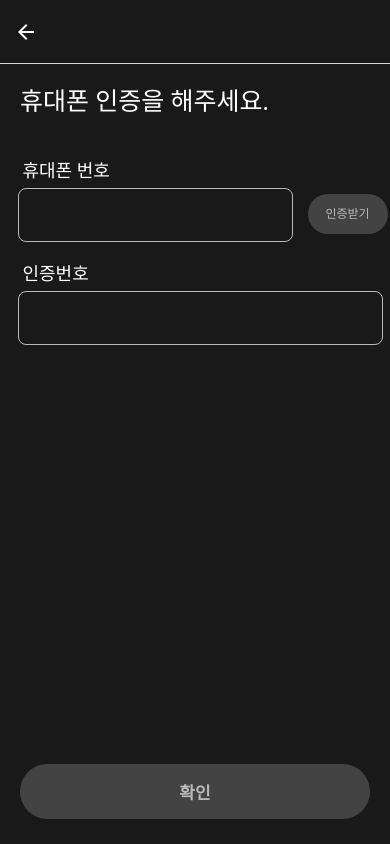
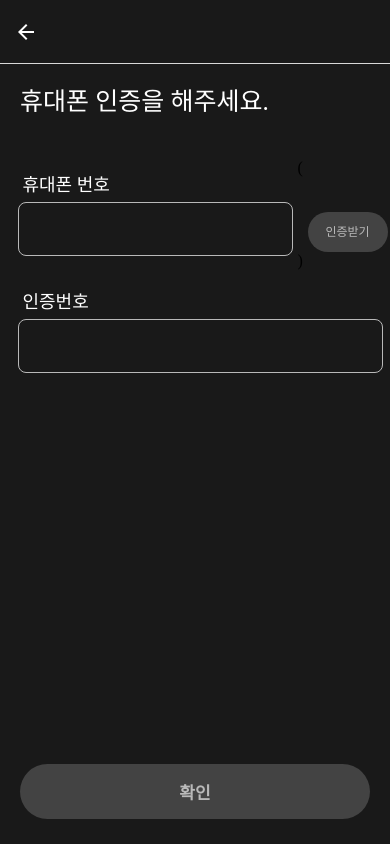
Before and after one commit to teamOpener/OpenOff-Client, a React Native app: screen /PhoneCertification in a window 390 px wide. Built offline with nearby package versions, Linux system fonts and the light colour scheme; what react-native-calendars, react-native-permissions would draw is missing.

Commit message:
✨ feat: phoneAuthButton 태그축소

```diff
--- a/src/components/authorize/buttons/PhoneAuthButton/PhoneAuthButton.tsx
+++ b/src/components/authorize/buttons/PhoneAuthButton/PhoneAuthButton.tsx
@@ -10,24 +10,26 @@ interface Props {
 }
 
 const PhoneAuthButton = ({ label, active, handlePress }: Props) => {
+  const hadleAuthPress = () => {
+    if (!active) return;
+    handlePress();
+  };
   return (
     <View style={phoneAuthButtonStyles.container}>
-      {active ? (
-        <TouchableOpacity
-          style={phoneAuthButtonStyles.activeButton}
-          onPress={handlePress}
-        >
-          <Text variant="caption" color="white">
-            {label}
-          </Text>
-        </TouchableOpacity>
-      ) : (
-        <View style={phoneAuthButtonStyles.nonActiveButton}>
-          <Text variant="caption" color="grey">
-            {label}
-          </Text>
-        </View>
-      )}
+      (
+      <TouchableOpacity
+        style={
+          active
+            ? phoneAuthButtonStyles.activeButton
+            : phoneAuthButtonStyles.nonActiveButton
+        }
+        onPress={hadleAuthPress}
+      >
+        <Text variant="caption" color={active ? 'white' : 'grey'}>
+          {label}
+        </Text>
+      </TouchableOpacity>
+      )
     </View>
   );
 };
```
